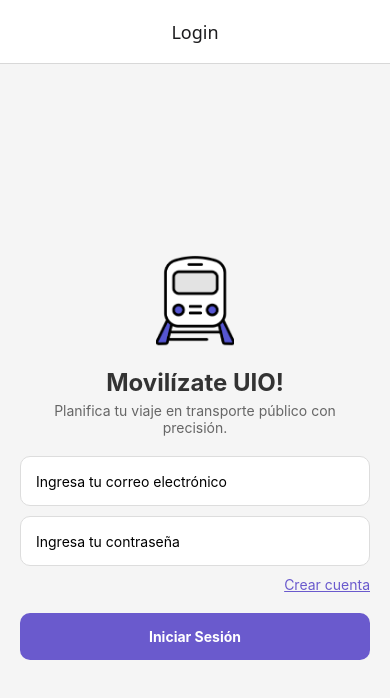
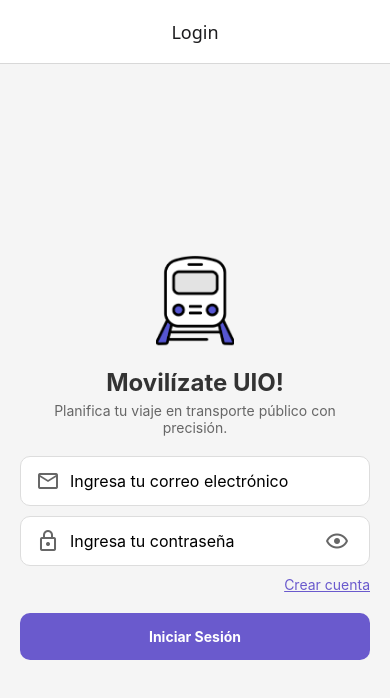
Before and after one commit to Jpprov420/proyectoMoviles, a React Native app in the folder frontend/: screen /Login in a window 390 px wide. Shown: the top 698 px of the page. Built offline with nearby package versions, Linux system fonts and the light colour scheme.

Commit message:
“vector-icons”

```diff
--- a/frontend/package.json
+++ b/frontend/package.json
@@ -26,6 +26,7 @@
     "react-native-reanimated": "~3.16.1",
     "react-native-safe-area-context": "4.12.0",
     "react-native-screens": "~4.4.0",
+    "react-native-vector-icons": "^10.2.0",
     "react-native-web": "~0.19.13"
   },
   "devDependencies": {
--- a/frontend/src/screens/LoginScreen.js
+++ b/frontend/src/screens/LoginScreen.js
@@ -3,12 +3,14 @@ import { View, Text, TextInput, TouchableOpacity, Image, ActivityIndicator, Aler
 import { useNavigation } from '@react-navigation/native';
 import { signInWithEmailAndPassword } from "firebase/auth";
 import { auth } from '../api/firebaseConfig';
+import Icon from 'react-native-vector-icons/MaterialCommunityIcons'; // Importar iconos
 
 const LoginScreen = () => {
   const navigation = useNavigation();
   const [email, setEmail] = useState('');
   const [password, setPassword] = useState('');
   const [loading, setLoading] = useState(false);
+  const [showPassword, setShowPassword] = useState(false); // Estado para mostrar/ocultar contraseña
 
   const handleLogin = async () => {
     if (!email || !password) {
@@ -20,7 +22,7 @@ const LoginScreen = () => {
     try {
       await signInWithEmailAndPassword(auth, email, password);
       setLoading(false);
-      navigation.replace("Chat"); // Ir a la pantalla principal sin duplicar instancias
+      navigation.replace("Chat");
     } catch (error) {
       setLoading(false);
       if (error.code === "auth/user-not-found") {
@@ -41,6 +43,9 @@ const LoginScreen = () => {
       <Text style={styles.title}>Movilízate UIO!</Text>
       <Text style={styles.subtitle}>Planifica tu viaje en transporte público con precisión.</Text>
 
+      {/* Campo de correo */}
+      <View style={styles.inputContainer}>
+        <Icon name="email-outline" size={24} color="#666" style={styles.inputIcon} />
         <TextInput
           style={styles.input}
           placeholder="Ingresa tu correo electrónico"
@@ -49,19 +54,24 @@ const LoginScreen = () => {
           value={email}
           onChangeText={setEmail}
         />
+      </View>
+
+      {/* Campo de contraseña */}
+      <View style={styles.inputContainer}>
+        <Icon name="lock-outline" size={24} color="#666" style={styles.inputIcon} />
         <TextInput
           style={styles.input}
           placeholder="Ingresa tu contraseña"
-        secureTextEntry
+          secureTextEntry={!showPassword}
           value={password}
           onChangeText={setPassword}
         />
+        <TouchableOpacity onPress={() => setShowPassword(!showPassword)} style={styles.passwordToggle}>
+          <Icon name={showPassword ? "eye-off-outline" : "eye-outline"} size={24} color="#666" />
+        </TouchableOpacity>
+      </View>
 
       <View style={styles.linksContainer}>
-        {/* <TouchableOpacity onPress={() => navigation.navigate("ForgotPassword")}>
-          <Text style={styles.linkText}>¿Olvidaste tu contraseña?</Text>
-        </TouchableOpacity> */}
-
         <TouchableOpacity onPress={() => navigation.navigate("Register")}>
           <Text style={styles.linkText}>Crear cuenta</Text>
         </TouchableOpacity>
@@ -101,26 +111,38 @@ const styles = {
     textAlign: 'center',
     marginBottom: 20,
   },
-  input: {
+  inputContainer: {
+    flexDirection: 'row',
+    alignItems: 'center',
     width: '100%',
     height: 50,
     borderWidth: 1,
     borderColor: '#ddd',
     borderRadius: 10,
-    paddingHorizontal: 15,
     backgroundColor: '#FFF',
     marginBottom: 10,
+    paddingHorizontal: 15,
+  },
+  input: {
+    flex: 1,
+    fontSize: 16,
+  },
+  inputIcon: {
+    marginRight: 10,
+  },
+  passwordToggle: {
+    padding: 5,
   },
   linksContainer: {
-    flexDirection: 'column', // Alineado vertical
-    alignItems: 'flex-end', // Alineado a la derecha
+    flexDirection: 'column',
+    alignItems: 'flex-end',
     width: '100%',
-    marginBottom: 10, // Espacio antes del botón
+    marginBottom: 10,
   },
   linkText: {
     color: '#6A5ACD',
     textDecorationLine: 'underline',
-    marginBottom: 10, // Espacio entre los enlaces
+    marginBottom: 10,
   },
   button: {
     backgroundColor: '#6A5ACD',
```
Also changed, not shown: 2 other files (tests, documents, lock files or other folders). Lines whose indentation alone changed are shown as unchanged.
